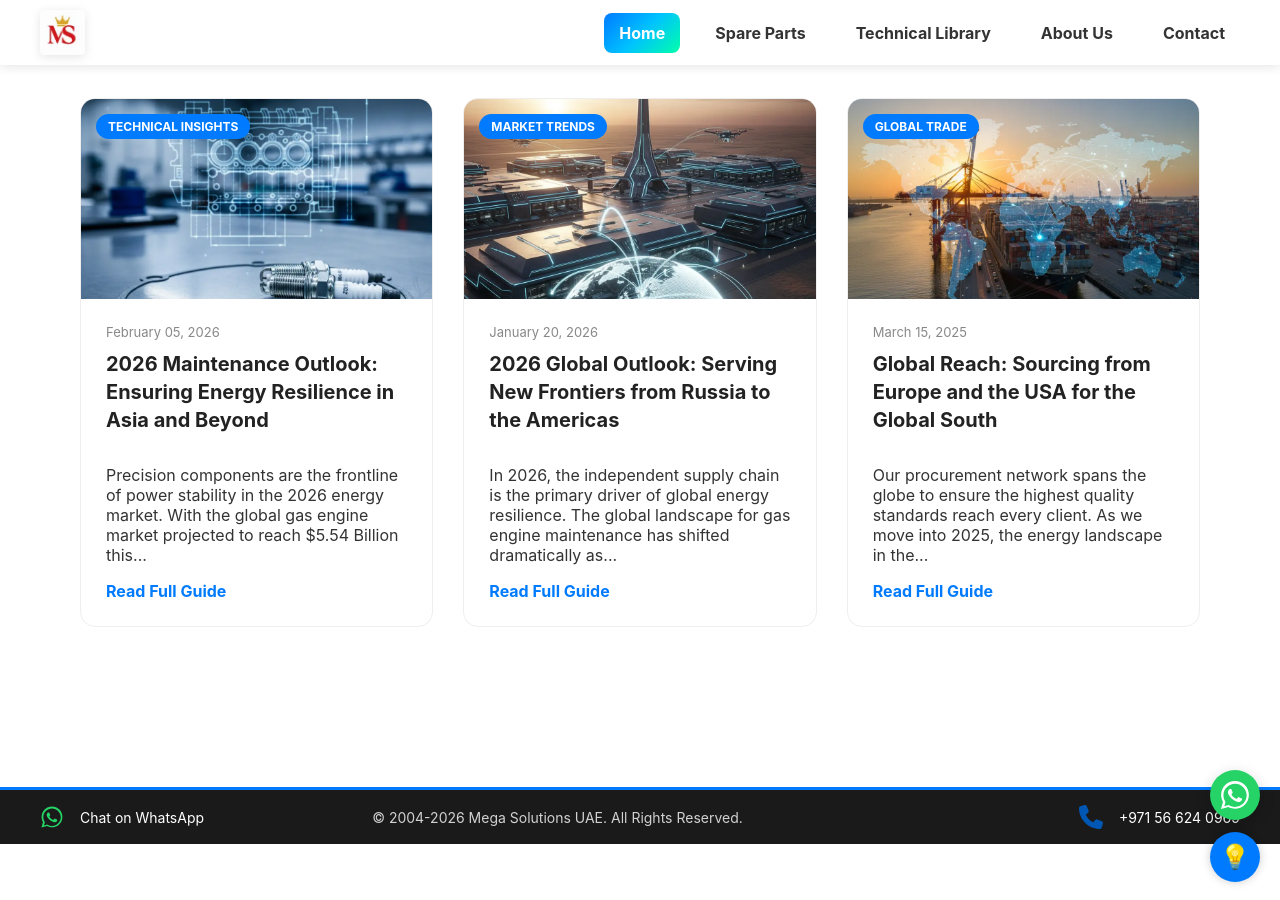
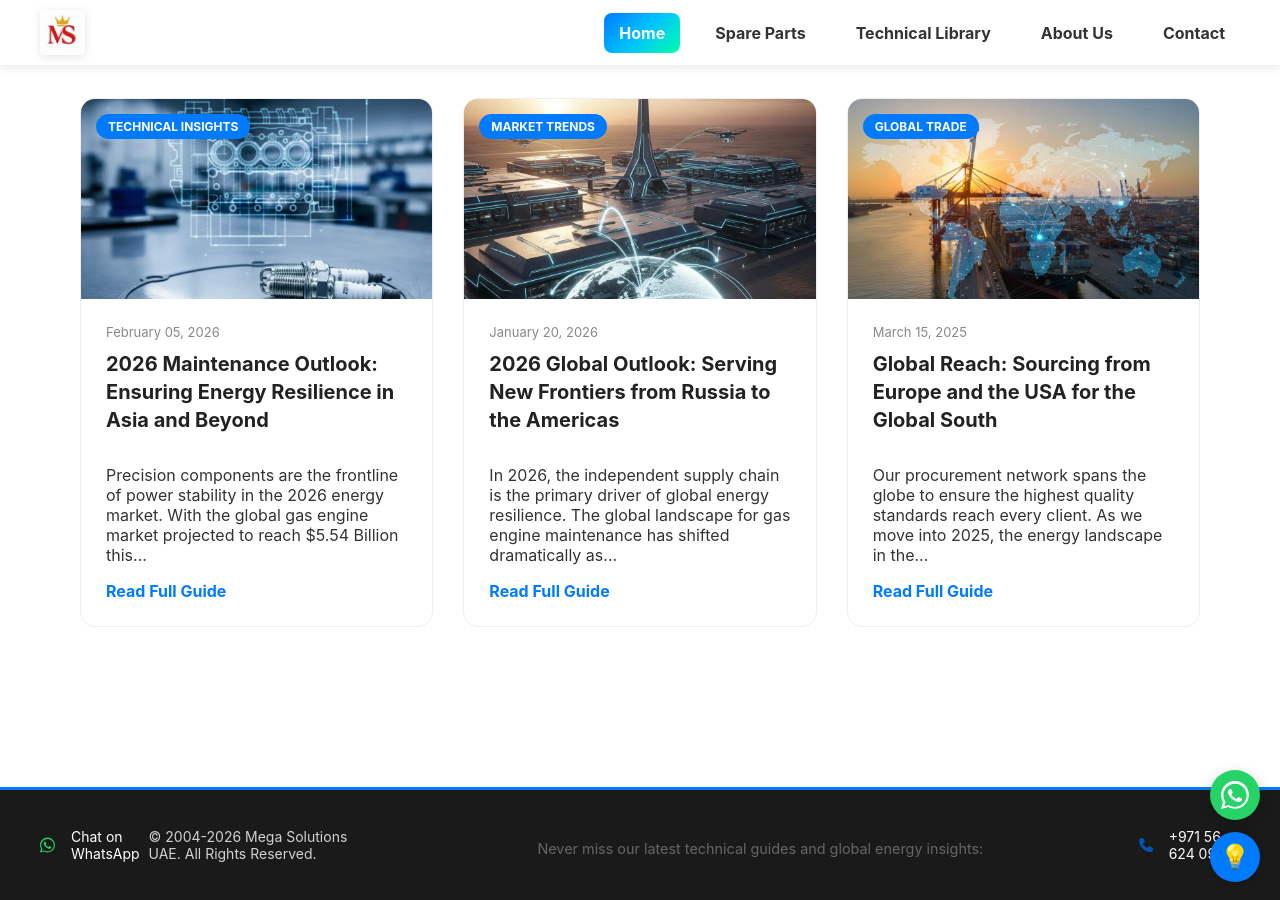
Before and after one commit to Khisal786/Mega-Solutions-UAE, a Jekyll site: the page built from index.html, in a window 1280 px wide and 900 px high, scrolled down 2078 px. Built offline with Jekyll 4.4.1, drawn with Linux system fonts in a browser that asks for light colours.

Commit message:
Refactor footer layout and add preferred source section
Updated footer to include a preferred source wrapper with contextual copy and adjusted the layout of the footer items.

```diff
--- a/_includes/footer.html
+++ b/_includes/footer.html
@@ -1,4 +1,4 @@
-<!-- Google Preferred Source Script loader (can also be placed in default layout head) -->
+<!-- Google Preferred Source Script loader -->
 <script src="https://www.gstatic.com/culturalinstitute/preferredsource/button.js" async></script>
 
 <footer class="site-footer">
@@ -16,8 +16,9 @@
             <p>&copy; 2004-{{ "now" | date: "%Y" }} Mega Solutions UAE. All Rights Reserved.</p>
         </div>
 
-        <!-- Added Google Preferred Source Widget -->
-        <div class="footer-item footer-preferred-source" style="margin: 10px 0;">
+        <!-- Preferred Source Wrapper with Contextual Copy -->
+        <div class="footer-item preferred-source-wrapper" style="margin: 20px 0; text-align: center; width: 100%;">
+            <p style="font-size: 0.9rem; color: #666; margin-bottom: 8px;">Never miss our latest technical guides and global energy insights:</p>
             <google-preferred-source domain="megasolutionsuae.com"></google-preferred-source>
         </div>
 
```
